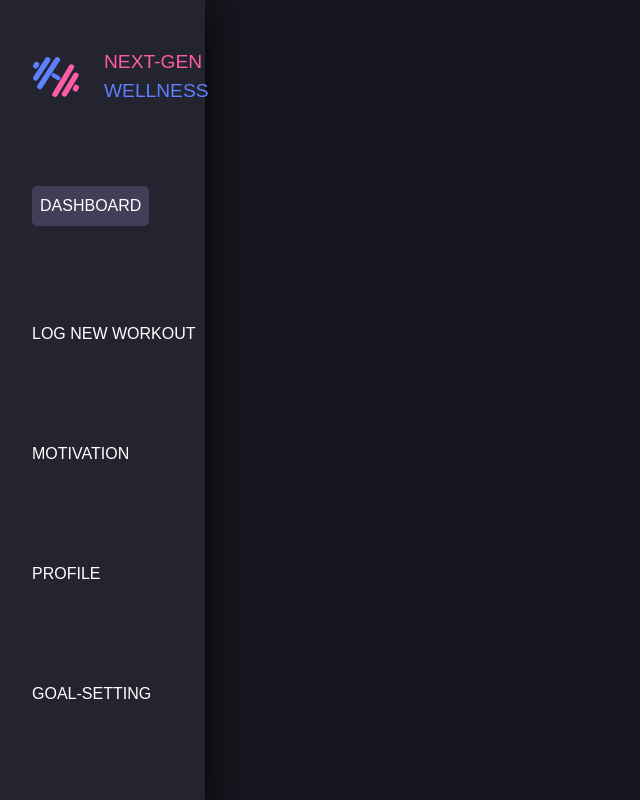
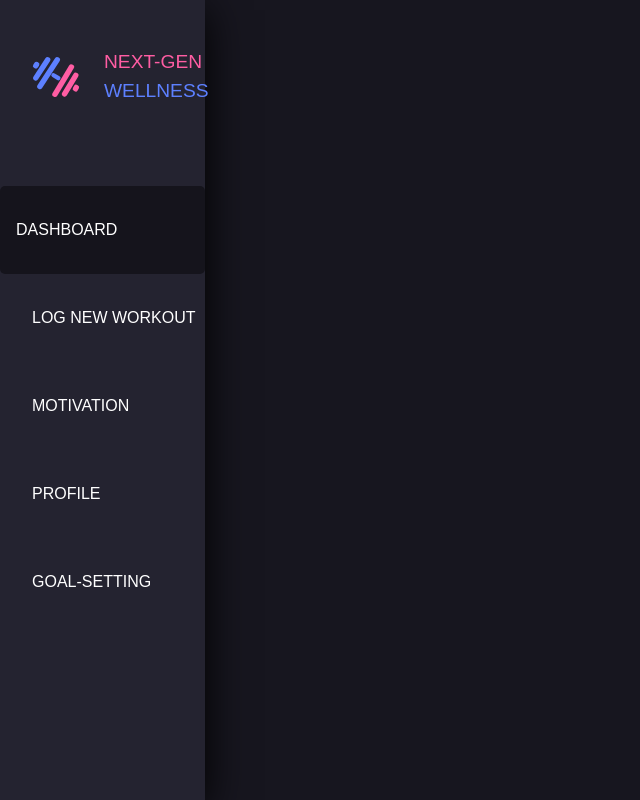
Before and after one commit to RiaChacko/NextGenWellness, a React (Vite) app: page /navbar in a window 1280 px wide. Shown: the whole page, without its empty margins (0-640 px from the left). Built offline with nearby package versions, Linux system fonts and the light colour scheme; a web font is replaced by a local one.

Commit message:
navbar styling

```diff
--- a/src/pages/Navbar.css
+++ b/src/pages/Navbar.css
@@ -42,10 +42,9 @@
   flex-direction: column;
   align-items: flex-start;
   margin-top: 5rem;
-  gap: 6rem;
   font-family: 'Lexend Mega', sans-serif;
   color: white;
-  padding-left: 2rem;
+  /* padding-left: 2rem; */
 }
 
 .nav-links-dash a {
@@ -56,11 +55,29 @@
 }
 
 
+a{
+  width: 100%;
+  padding-top: 2rem;
+  padding-bottom: 2rem;
+  padding-left: 1rem;
+}
+
+/* .nav-links-dash  */
+
+a.active {
+  /* background-color: #413f57;
+  color: white;
+  padding: .5rem;
+  border-radius: 5px; */
+  width: 100%;
+  background-color: #15141c;
+  color: white;
+  border-radius: 5px;
+}
 
 
-.nav-links-dash a.active {
-  background-color: #413f57;
+a:hover {
+  background-color: #1C1B25;
   color: white;
-  padding: .5rem;
   border-radius: 5px;
 }
```
